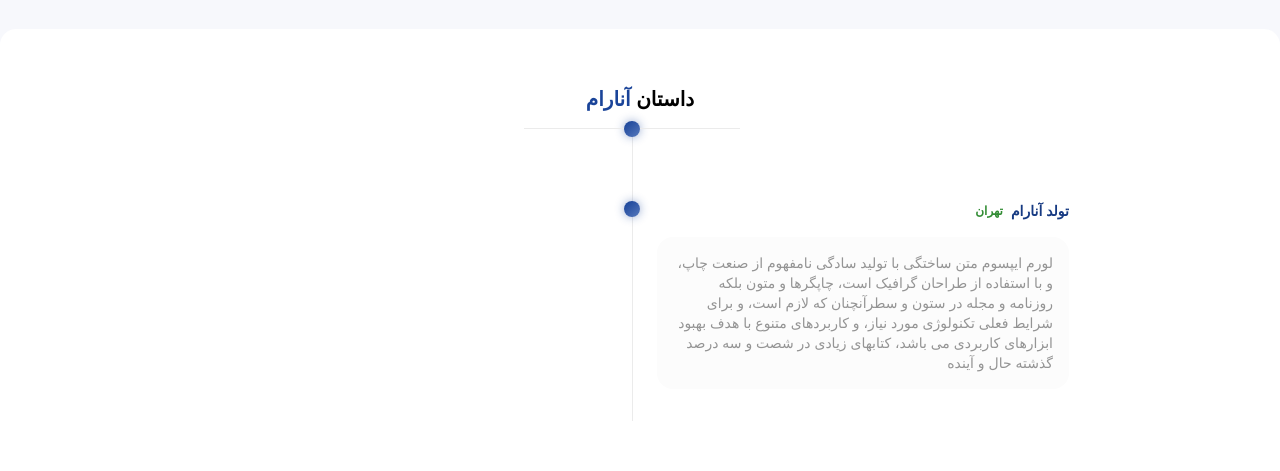
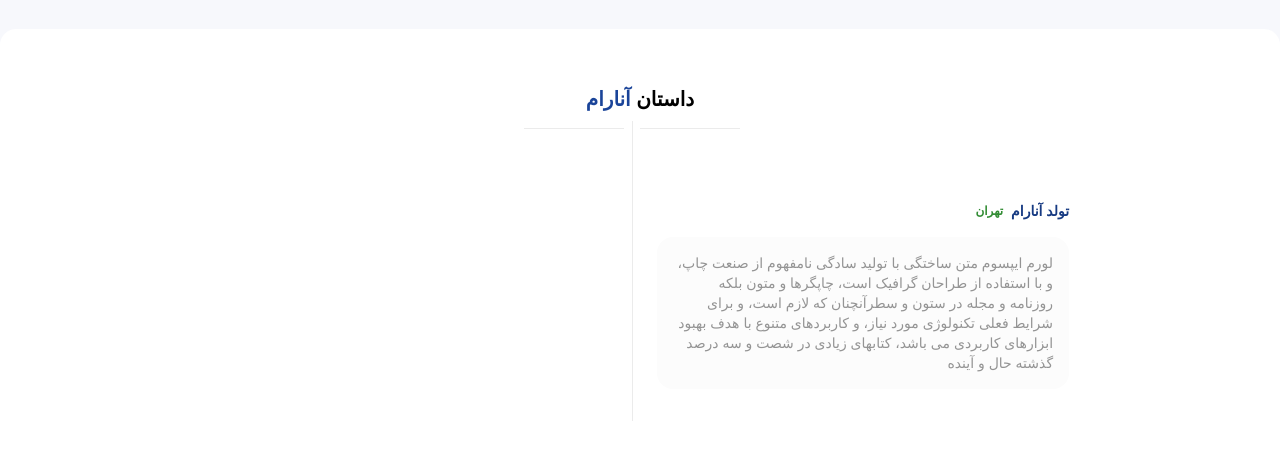
Before and after one commit to mahyarErshad/anaram-react, a React (Create React App) app: page /about in a window 1280 px wide. Shown: the part 780-1251 px from the top of the page. Built offline with nearby package versions, Linux system fonts and the light colour scheme; a web font is replaced by a local one.

Commit message:
Created a separated class for about-page-gradient

```diff
--- a/src/Pages/AboutUs/AboutUs.jsx
+++ b/src/Pages/AboutUs/AboutUs.jsx
@@ -34,8 +34,8 @@ function AboutUs() {
               <p className="text-sm text-NeutralN80">لورم ایپسوم متن ساختگی با تولید سادگی نامفهوم از صنعت چاپ، و با استفاده از طراحان گرافیک است، چاپگرها و متون بلکه روزنامه و مجله در ستون و سطرآنچنان که لازم است، و برای شرایط فعلی تکنولوژی مورد نیاز، و کاربردهای متنوع با هدف بهبود ابزارهای کاربردی می باشد، کتابهای زیادی در شصت و سه درصد گذشته حال و آینده</p>
             </div>
           </div>
-          <div className="w-2/4">
-
+          <div className="w-2/4 pr-6">
+            <span className="text-lg font-semibold text-white py-[0.875rem] w-[11.75rem] rounded-2xl">مرداد ۱۳۹۵</span>
           </div>
         </div>
       </section>
--- a/src/index.css
+++ b/src/index.css
@@ -164,13 +164,15 @@ button[aria-expanded="true"] .arrow-icon {
   background: url(./assets/images/icons/product-card-discount-background.svg) center/cover no-repeat;
 }
 
-/* about page's circle */
+/* about page */
+.about-page-gradient {
+  background: linear-gradient(134.55deg, #1a4499 0%, #5678bc 100%);
+  box-shadow: 0px 0px 0.625rem rgba(26, 68, 153, 0.46);
+}
 .about-page-circle {
   width: 1rem;
   height: 1rem;
   border-radius: 50%;
-  background: linear-gradient(138.95deg, #1a4499 7.49%, #5678bc 98.55%);
-  box-shadow: 0px 0px 0.625rem rgba(26, 68, 153, 0.46);
   position: relative;
 }
 .about-page-circle__horizontal-line {
```
